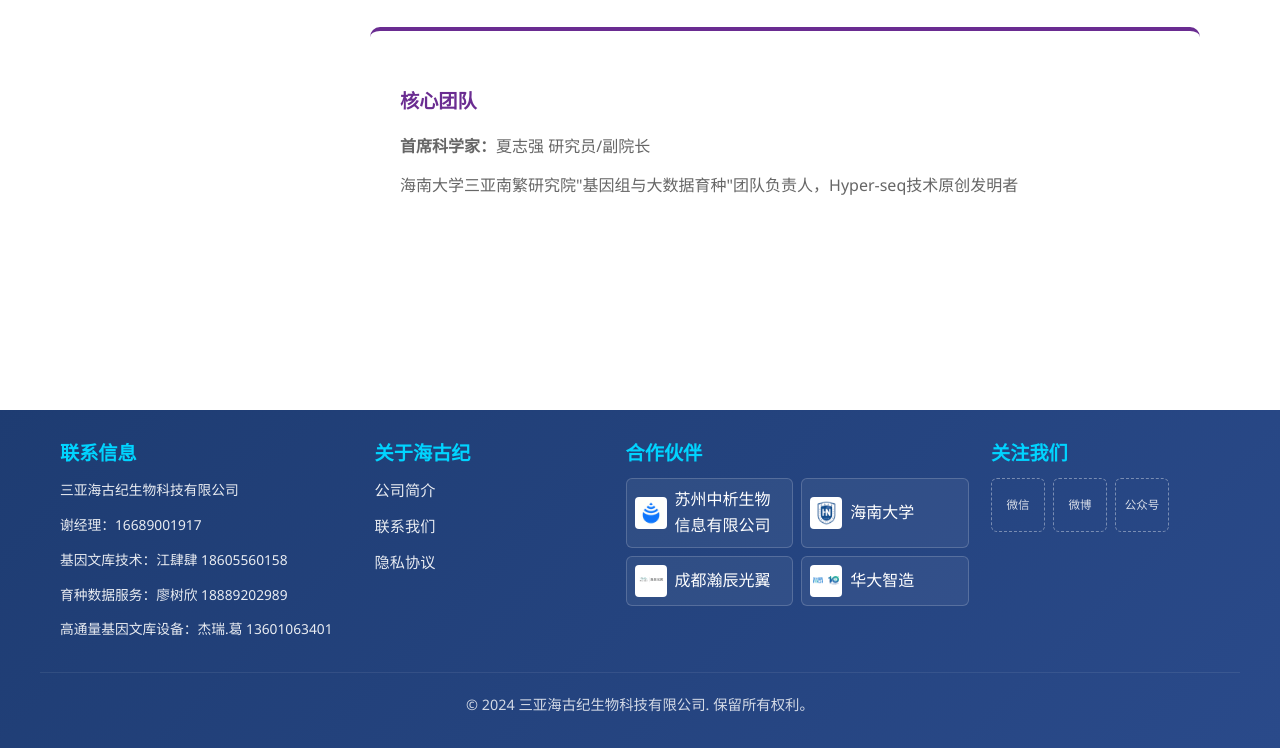
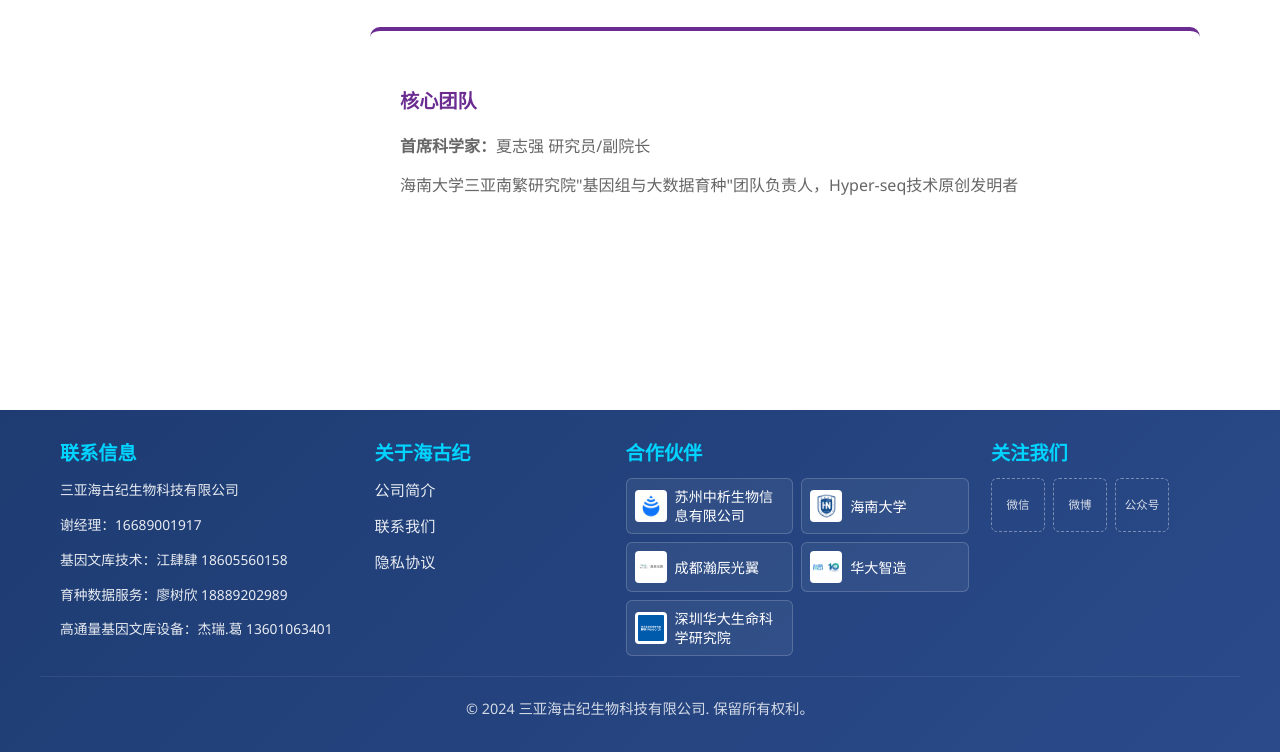
Before and after one commit to potaser/haiguji-website, a website: page pages/about.html in a window 1280 px wide. Shown: the part 1919-2671 px from the top of the page. Drawn offline with Linux system fonts and the light colour scheme.

Commit message:
Add BGI Research partner

```diff
--- a/css/footer.css
+++ b/css/footer.css
@@ -64,6 +64,12 @@
     border-radius: 6px;
     background: rgba(255, 255, 255, 0.06);
     transition: all 0.3s;
+}
+
+.partner-link span {
+    min-width: 0;
+    line-height: 1.35;
+    font-size: 0.88rem;
 }
 
 .partner-link:hover {
--- a/pages/about.html
+++ b/pages/about.html
@@ -378,6 +378,9 @@
                             class="partner-logo" src="../公司资料/公司简介/瀚辰光翼logo.png" alt="成都瀚辰光翼"><span>成都瀚辰光翼</span></a>
                     <a class="partner-link" href="https://www.mgi-tech.com/" target="_blank"><img class="partner-logo"
                             src="../公司资料/公司简介/华大智造logo.png" alt="华大智造"><span>华大智造</span></a>
+                    <a class="partner-link" href="https://www.chinagut.cn/box/organizations/1403" target="_blank"><img
+                            class="partner-logo" src="../公司资料/公司简介/深圳华大生命科学研究院logo.png"
+                            alt="深圳华大生命科学研究院"><span>深圳华大生命科学研究院</span></a>
                 </div>
             </div>
 
```
Also changed, not shown: index.html (+3 -0 lines), pages/advantages.html (+3 -0 lines), pages/applications.html (+3 -0 lines), pages/products.html (+3 -0 lines), pages/resources.html (+3 -0 lines), pages/services.html (+3 -0 lines), 公司资料/公司简介/深圳华大生命科学研究院logo.png (added).
